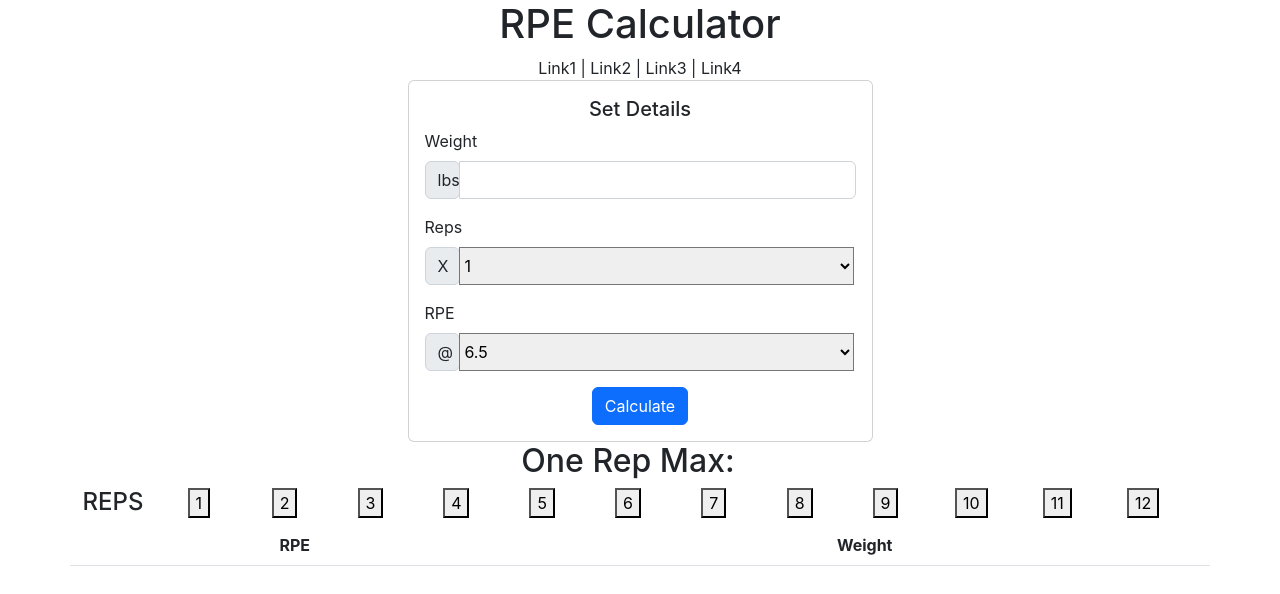
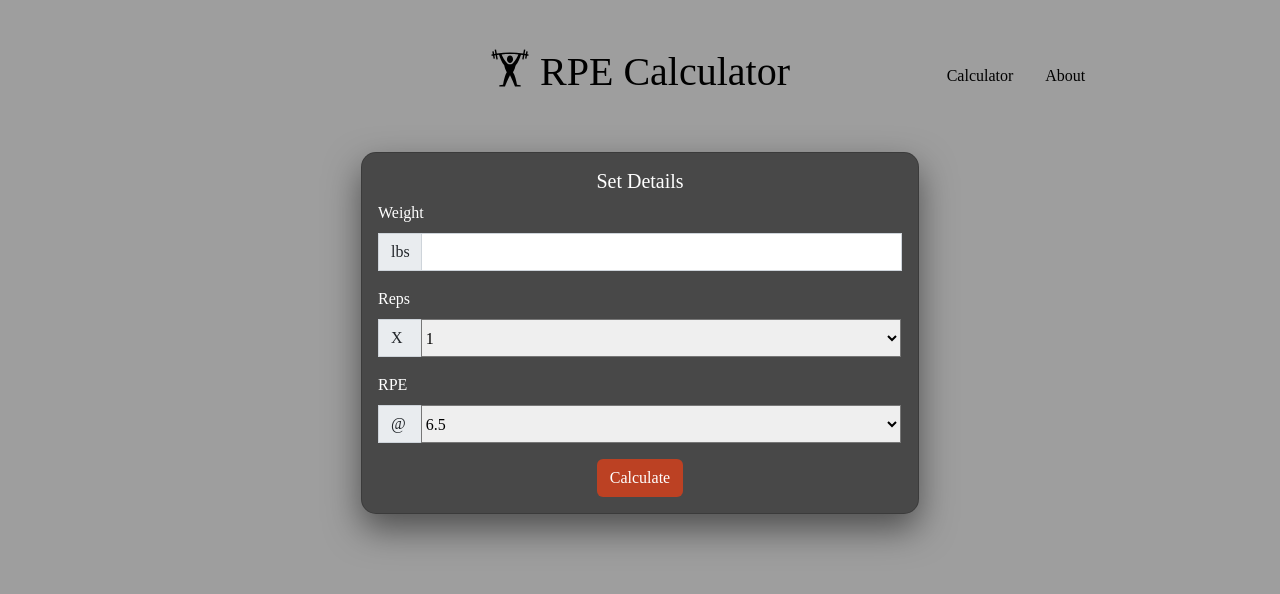
Before and after one commit to stefanmillar/StrengthTools, a React (Create React App) app in the folder client/: page / in a window 1280 px wide. Shown: the top 594 px of the page. Built offline with nearby package versions, Linux system fonts and the light colour scheme.

Commit message:
styling for calculator page

```diff
--- a/client/package.json
+++ b/client/package.json
@@ -7,9 +7,12 @@
     "@testing-library/react": "^13.4.0",
     "@testing-library/user-event": "^13.5.0",
     "axios": "^1.2.1",
+    "jquery": "^3.6.3",
     "react": "^18.2.0",
     "react-dom": "^18.2.0",
+    "react-icons": "^4.7.1",
     "react-scripts": "5.0.1",
+    "scss": "^0.2.4",
     "web-vitals": "^2.1.4"
   },
   "scripts": {
--- a/client/public/index.html
+++ b/client/public/index.html
@@ -15,8 +15,10 @@
       user's mobile device or desktop. See https://developers.google.com/web/fundamentals/web-app-manifest/
     -->
     <link rel="manifest" href="%PUBLIC_URL%/manifest.json" />
+
 	<link href="https://cdn.jsdelivr.net/npm/bootstrap@5.2.3/dist/css/bootstrap.min.css" rel="stylesheet" integrity="sha384-rbsA2VBKQhggwzxH7pPCaAqO46MgnOM80zW1RWuH61DGLwZJEdK2Kadq2F9CUG65" crossorigin="anonymous">
 	<script src="https://cdn.jsdelivr.net/npm/bootstrap@5.2.3/dist/js/bootstrap.bundle.min.js" integrity="sha384-kenU1KFdBIe4zVF0s0G1M5b4hcpxyD9F7jL+jjXkk+Q2h455rYXK/7HAuoJl+0I4" crossorigin="anonymous"></script>
+
     <!--
       Notice the use of %PUBLIC_URL% in the tags above.
       It will be replaced with the URL of the `public` folder during the build.
--- a/client/src/components/App.css
+++ b/client/src/components/App.css
@@ -1,38 +1,59 @@
 .App {
-  text-align: center;
+  	text-align: center;
 }
 
-.App-logo {
-  height: 40vmin;
-  pointer-events: none;
+.header {
+	color: black;
+	padding: 0;
 }
 
-@media (prefers-reduced-motion: no-preference) {
-  .App-logo {
-    animation: App-logo-spin infinite 20s linear;
-  }
+.links {
+	display: table-cell;
+	vertical-align: middle;
+	text-align: right;
 }
 
-.App-header {
-  background-color: #282c34;
-  min-height: 100vh;
-  display: flex;
-  flex-direction: column;
-  align-items: center;
-  justify-content: center;
-  font-size: calc(10px + 2vmin);
-  color: white;
+a {
+	color: black;
+	padding: 1rem;
+	text-decoration: none;
 }
 
-.App-link {
-  color: #61dafb;
+a:hover {
+	color: white;
+	background-color: #BC4123;
 }
 
-@keyframes App-logo-spin {
-  from {
-    transform: rotate(0deg);
-  }
-  to {
-    transform: rotate(360deg);
-  }
+svg {
+	vertical-align: top;
 }
+
+body {
+	background-color: #9E9E9E;
+  	color: white;
+}
+
+.rpe-button {
+	background-color: #BC4123;
+	color: white;
+}
+
+.rpe-button-selected {
+	background-color: #ffcba4;
+	color: black;
+}
+
+.rpe-button-selected:hover {
+	background-color: #ffcba4;
+	color: black;
+}
+
+.rpe-button:hover {
+	background-color: #ffcba4;
+	color: black;
+}
+
+.rpe-button:active {
+	background-color: #ffcba4;
+	color: black;
+}
--- a/client/src/components/App.jsx
+++ b/client/src/components/App.jsx
@@ -2,44 +2,76 @@ import React from 'react';
 import './App.css';
 import InputPanel from './InputPanel';
 import RpeTable from './RpeTable';
+import { GiWeightLiftingUp } from "react-icons/gi";
 
 export default class App extends React.Component {
 	constructor() {
 		super();
 		this.state = {
 			weightTable: null,
-			reps: 1
+			reps: 1,
+			page: 'calculator'
 		}
 
 		this.handleSubmitData = this.handleSubmitData.bind(this);
 		this.handleRepChange = this.handleRepChange.bind(this);
+		this.handlePageChange = this.handlePageChange.bind(this);
 	}
 
 	handleSubmitData(weightTable) {
 		this.setState({weightTable});
-
-		console.log(weightTable);
 	}
 
 	handleRepChange(reps) {
 		this.setState({reps});
 	}
 
-	render() {
-		return (
-			<div className="App container">
-				<div className="row">
-					<h1>RPE Calculator</h1>
-				</div>
-				<div className="row">
-					<div className="links">Link1 | Link2 | Link3 | Link4</div>
-				</div>
-				<div className="row">
-					<InputPanel handleSubmitData={this.handleSubmitData} />
+	handlePageChange(e) {
+		e.preventDefault();
+		let page = e.target.id;
+
+		if(page === 'calculator') {
+			this.setState({page: e.target.id, weightTable: null, reps: 1});
+		} else {
+			this.setState({page: e.target.id});
+		}
+	}
+
+	renderPage() {
+		if(this.state.page === 'calculator') {
+			return (
+				<>
+				<div className="row mb-5">
+					<InputPanel handleSubmitData={this.handleSubmitData} weightTable={this.state.weightTable} />
 				</div>
 				<div className="row">
 					<RpeTable weightTable={this.state.weightTable} reps={this.state.reps} handleRepChange={this.handleRepChange}/>
 				</div>
+				</>
+			);
+		} else if(this.state.page === 'about') {
+			return (
+				<div></div>
+			);
+		}
+	}
+
+	render() {
+		return (
+			<div className="App container">
+				<div className="row my-5 align-items-center">
+					<div className="col"></div>
+					<h1 className="header col">
+						<span>
+							<GiWeightLiftingUp/> RPE Calculator
+						</span>
+					</h1>
+					<div className="col">
+						<a href="/calculator" id="calculator" onClick={this.handlePageChange}>Calculator</a>
+						<a href="/about" id="about" onClick={this.handlePageChange}>About</a>
+					</div>
+				</div>
+				{this.renderPage()}
     		</div>
   		);
 	}
--- a/client/src/components/InputPanel.css
+++ b/client/src/components/InputPanel.css
@@ -0,0 +1,17 @@
+.input-panel {
+	background-color: #484848;
+	color: white;
+	position: relative;
+	box-shadow: 0 15px 35px rgba(0, 0, 0, 0.5);
+	border-radius: 15px;
+	display: flex;
+	backdrop-filter: blur(10px);
+}
+
+#weight-error {
+	padding: 0.5rem;
+}
+
+.form-prepend {
+	border-radius: 0 !important;
+}
--- a/client/src/components/InputPanel.jsx
+++ b/client/src/components/InputPanel.jsx
@@ -1,6 +1,7 @@
 import React from 'react';
 import './InputPanel.css';
 import axios from 'axios';
+import $ from 'jquery';
 
 export default class InputPanel extends React.Component {
 	constructor(props) {
@@ -38,43 +39,52 @@ export default class InputPanel extends React.Component {
 		e.preventDefault();
 		let request = this.state;
 		let response = await axios.post('/calculate', {data: request});
-		this.handleSubmitData(response.data);
+
+		if(response.data.error) {
+			$('#weight-error').removeClass('d-none').html(response.data.msg);
+		} else {
+			$('#weight-error').addClass('d-none').html('');
+			this.handleSubmitData(response.data);
+		}
 	};
 
 	render() {
 		return (
 			<div className="d-flex justify-content-center">
-				<div className="card col-5">
+				<div className="card col-lg-6 col-sm-12 col-12 input-panel">
 					<div className="card-body">
 						<h5 className="card-title">Set Details</h5>
 						<form id="rpeForm" onSubmit={this.submitData}>
 							<label htmlFor="weight" className="d-flex justify-content-start mb-2">Weight</label>
 							<div className="input-group mb-3">
-								<div className="input-group-prepend col-1">
-									<span className="input-group-text">lbs</span>
+								<div className="input-group-prepend col-sm-1 col-2">
+									<span className="input-group-text form-prepend">lbs</span>
 								</div>
-								<input type="number" className="form-control col-11" id="weight" onChange={this.handleChange}/>
+								<input type="number" className="form-control col-sm-11 col-10" id="weight" onChange={this.handleChange}/>
+								<div className="alert alert-danger d-none col-12 form-prepend" id="weight-error" role="alert">
+								</div>
 							</div>
 							<label htmlFor="reps" className="d-flex justify-content-start mb-2">Reps</label>
 							<div className="input-group mb-3">
-								<div className="input-group-prepend col-1">
-									<span className="input-group-text">X</span>
+								<div className="input-group-prepend col-sm-1 col-2">
+									<span className="input-group-text form-prepend">X</span>
 								</div>
-								<select className="custom-select col-11" id="reps" defaultValue={1} onChange={this.handleChange}>
+								<select className="custom-select col-sm-11 col-10" id="reps" defaultValue={1} onChange={this.handleChange}>
 									{this.createSelectValues(1, 12, 1)}
 								</select>
 							</div>
 							<label htmlFor="rpe" className="d-flex justify-content-start mb-2">RPE</label>
 							<div className="input-group mb-3">
-								<div className="input-group-prepend col-1">
-									<span className="input-group-text">@</span>
+								<div className="input-group-prepend col-sm-1 col-2">
+									<span className="input-group-text form-prepend">@</span>
 								</div>
-								<select className="custom-select col-11" id="rpe" defaultValue={6.5} onChange={this.handleChange}>
+								<select className="custom-select col-sm-11 col-10" id="rpe" defaultValue={6.5} onChange={this.handleChange}>
 									{this.createSelectValues(6.5, 10, 0.5)}
 								</select>
 							</div>
-							<button type="submit" className="btn btn-primary">Calculate</button>
+							<button type="submit" className="btn rpe-button">Calculate</button>
 						</form>
+						<h2 className={this.props.weightTable ? 'mt-2' : 'd-none'}>One Rep Max: {this.props.weightTable ? this.props.weightTable['10'][0] : ''}</h2>
 					</div>
 				</div>
 			</div>
--- a/client/src/components/RpeTable.css
+++ b/client/src/components/RpeTable.css
@@ -0,0 +1,11 @@
+.rpe-table {
+	color: white;
+}
+
+.rpe-column {
+	width: 50%;
+}
+
+td {
+	border: none !important;
+}
--- a/client/src/components/RpeTable.jsx
+++ b/client/src/components/RpeTable.jsx
@@ -19,11 +19,19 @@ export default class RpeTable extends React.Component {
         let htmlArray = [];
 
         for(let i = 1; i <= 12; i++) {
+			if(parseInt(this.props.reps) === i) {
 				htmlArray.push(
-                <div className="col">
-                    <button value={i} onClick={this.handleRepClick}>{i}</button>
+					<div key={i} className="col-lg-1 col-sm-3 col-3 my-1">
+						<button value={i} onClick={this.handleRepClick} className="btn rpe-button-selected">{i}</button>
 					</div>
 				);
+			} else {
+				htmlArray.push(
+					<div key={i} className="col-lg-1 col-sm-3 col-3 my-1">
+						<button value={i} onClick={this.handleRepClick} className="btn rpe-button">{i}</button>
+					</div>
+				);
+			}
         }
 
         return htmlArray;
@@ -36,9 +44,9 @@ export default class RpeTable extends React.Component {
 			for(let i = 10; i >= 6.5; i -= 0.5) {
 				let key = i.toString();
 				htmlArray.push(
-					<tr>
-						<th scope="col">{key}</th>
-						<th scope="col">{table[key][this.props.reps - 1]}</th>
+					<tr key={i} className="rpe-table-row">
+						<td>{key}</td>
+						<td>{table[key][this.props.reps - 1]}</td>
 			  		</tr>
 				);
 			}
@@ -49,28 +57,33 @@ export default class RpeTable extends React.Component {
 
 	render() {
 		return (
-            <>
-            <div className="row">
-				<h2>One Rep Max: {this.props.weightTable ? this.props.weightTable['10'][0] : ''}</h2>
-            </div>
-            <div className="row">
-                <div className="col">
+            <div className={this.props.weightTable ? 'd-flex justify-content-center mb-5' : 'd-none'}>
+				<div className="card col col-sm-12 col-12 input-panel">
+					<div className="card-body">
+            			<div className="row mb-2">
+                			<div className="col-lg-1 col-sm-12 col-12 p-0">
                     			<h4>REPS</h4>
                 			</div>
+							<div className='col-lg-11 col-sm-12 col-12'>
+								<div className="row">
 									{this.renderRepButtons()}
 								</div>
-			<table className="table">
+							</div>
+            			</div>
+						<table className="table rpe-table">
   							<thead>
     							<tr>
-      					<th scope="col">RPE</th>
-      					<th scope="col">Weight</th>
+      								<th className="rpe-column" scope="col">RPE</th>
+      								<th className="rpe-column">Weight</th>
     							</tr>
   							</thead>
   							<tbody>
 								{this.renderTableRows()}
   							</tbody>
 						</table>
-            </>
+					</div>
+				</div>
+            </div>
 		);
 	}
 }
--- a/client/src/index.css
+++ b/client/src/index.css
@@ -1,13 +1,4 @@
 body {
   margin: 0;
-  font-family: -apple-system, BlinkMacSystemFont, 'Segoe UI', 'Roboto', 'Oxygen',
-    'Ubuntu', 'Cantarell', 'Fira Sans', 'Droid Sans', 'Helvetica Neue',
-    sans-serif;
-  -webkit-font-smoothing: antialiased;
-  -moz-osx-font-smoothing: grayscale;
+  font-family: 'Times, Times New Roman, serif';
 }
-
-code {
-  font-family: source-code-pro, Menlo, Monaco, Consolas, 'Courier New',
-    monospace;
-}
```
Also changed, not shown: 2 other files (tests, documents, lock files or other folders). Lines whose indentation alone changed are shown as unchanged.
